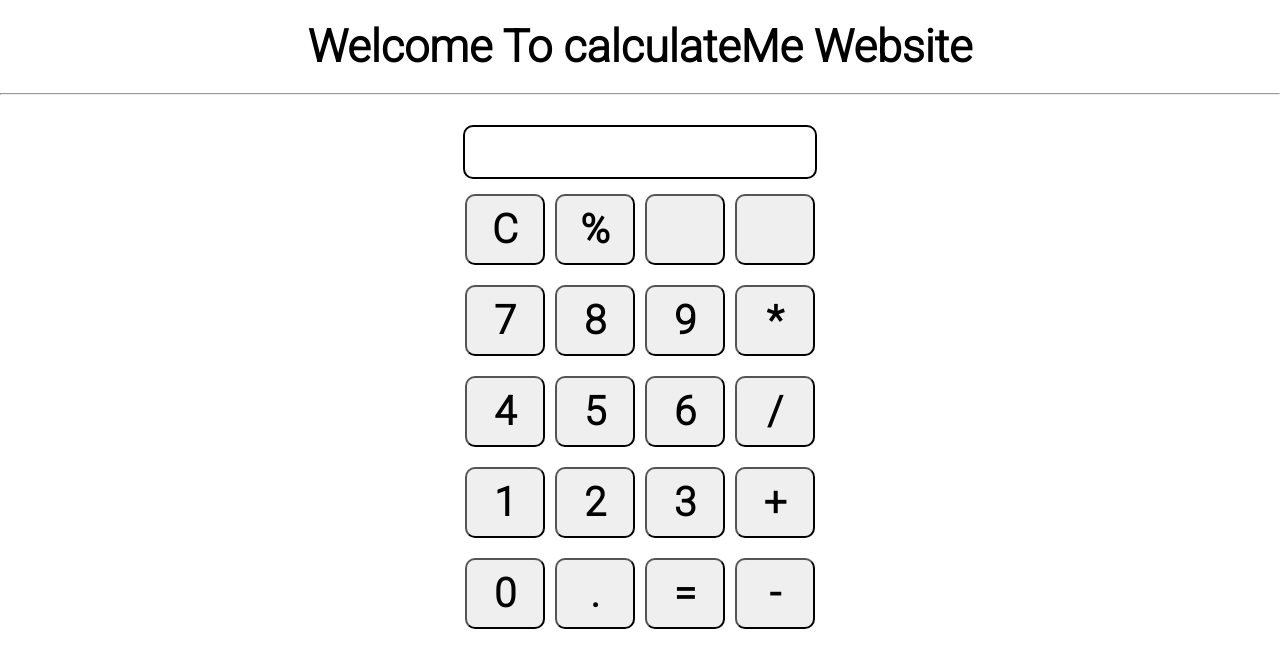
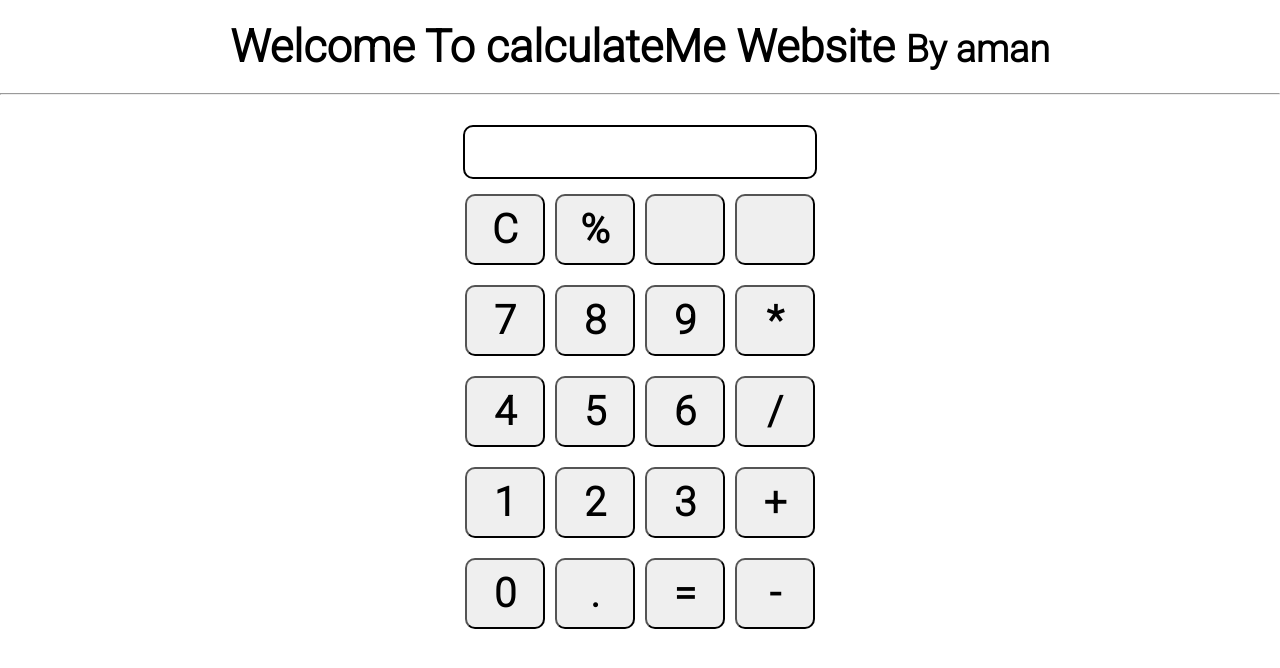
Before and after one commit to amank70878/___calculator, a plain HTML site: page index.html in a window 1280 px wide. Drawn offline with nearby package versions, Linux system fonts and the light colour scheme.

Commit message:
giving credits to aman by making a small element DATE: 24-11-2022

```diff
--- a/index.html
+++ b/index.html
@@ -20,6 +20,7 @@
     <div class="title">
         <h1>
             Welcome To calculateMe Website
+            <small>By aman </small>
         </h1>
         <hr>
     </div>
```
